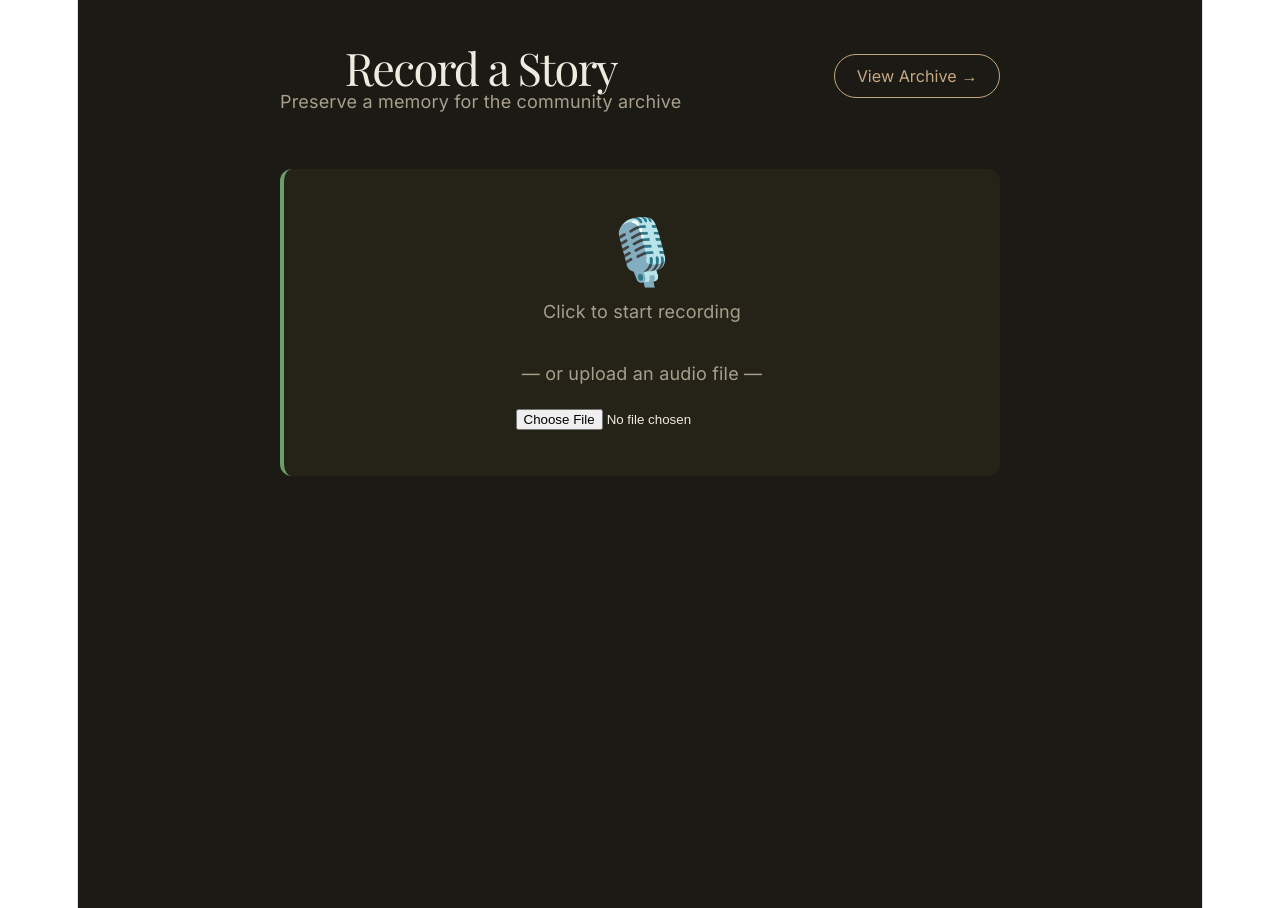
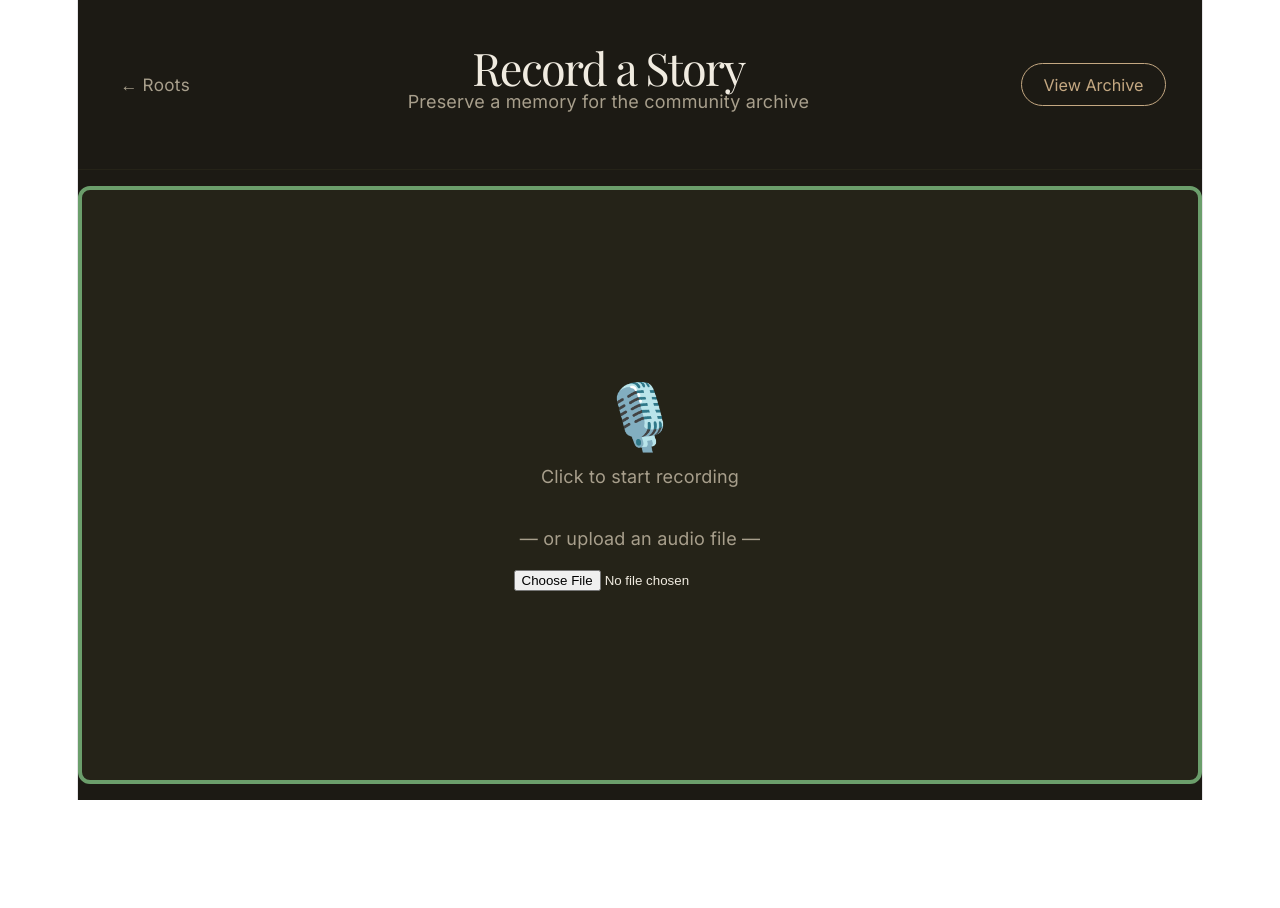
Before and after one commit to ashwari-shende/roots, a React (Vite) app: page /record in a window 1280 px wide. After the commit the page ends 800 px from the top, so only its background shows below. Built offline with nearby package versions, Linux system fonts and the light colour scheme; no server answers.

Commit message:
chaged frontend for record and archive. added back to home page button for all pages.

```diff
--- a/src/Archive.jsx
+++ b/src/Archive.jsx
@@ -35,32 +35,53 @@ export default function Archive() {
             minHeight: '100vh',
             backgroundColor: theme.colors.bgPrimary,
             fontFamily: theme.fonts.body,
+            //padding: '3rem 2rem',
+            display: 'flex',
+            flexDirection: 'column',
+        }}>
+
+            <header
+            style={{
+                padding: '1.25rem 2rem',
+                borderBottom: `1px solid ${theme.colors.bgSecondary}`,
+                display: 'flex',
+                alignItems: 'center',
+                justifyContent: 'space-between',
                 padding: '3rem 2rem',
-        }}>
-            <div style={{
-                display: 'flex',
-                justifyContent: 'space-between',
-                alignItems: 'flex-start',
-                marginBottom: '3rem',
-                maxWidth: '720px',
-                margin: '0 auto 3rem auto',
-            }}>
+            }}
+        >
+            <button
+            onClick={() => navigate('/')}
+            style={{
+                background: 'none',
+                border: 'none',
+                color: theme.colors.textMuted,
+                fontFamily: theme.fonts.body,
+                fontSize: '0.95rem',
+                cursor: 'pointer',
+                letterSpacing: '0.02em',
+            }}
+            >
+            ← Roots
+            </button>
             <div>
-                    <h1 style={{
+              <h1
+                style={{
                     fontFamily: theme.fonts.heading,
                     color: theme.colors.textPrimary,
                     fontSize: '2.5rem',
                     marginBottom: '0.5rem',
                     marginTop: 0,
-                    }}>
+                }}
+            >
                 Community Archive
             </h1>
-                    <p style={{ color: theme.colors.textMuted, margin: 0 }}>
+            <p style={{ color: theme.colors.textMuted, margin: 0}}>
                 Stories preserved by the community, for the community
             </p>
             </div>
             <button
-                    onClick={() => navigate('/chat')}
+                onClick={() => navigate('/archive')}
                 style={{
                     padding: '0.6rem 1.2rem',
                     fontSize: '0.9rem',
@@ -72,11 +93,23 @@ export default function Archive() {
                     fontFamily: theme.fonts.body,
                     whiteSpace: 'nowrap',
                 }}>
-                    Ask the Archive →
+                Ask the Archive
             </button>
-            </div>
-
-            <div style={{ display: 'flex', flexDirection: 'column', gap: '1.5rem', maxWidth: '720px', margin: '0 auto' }}>
+        </header>
+            {/* Archive Cards */}
+            <div style={{
+                flex: 1,
+                display: 'flex',
+                alignItems: "center",
+            }}>
+            <div style={{
+                flexDirection: 'column',
+                justifyContent: "center",
+                gap: '2.5rem',
+                maxWidth: '720px',
+                margin: '0 auto',
+                display: "flex",
+            }}>
                 {mockStories.map(story => (
                     <div key={story.id} style={{
                         backgroundColor: theme.colors.bgSecondary,
@@ -98,5 +131,6 @@ export default function Archive() {
                 ))}
             </div>
         </div>
+        </div>
     )
 }
--- a/src/Chatbot.jsx
+++ b/src/Chatbot.jsx
@@ -124,10 +124,10 @@ export default function Chatbot() {
         <h1
           style={{
             fontFamily: theme.fonts.heading,
-            fontSize: '1.4rem',
-            fontWeight: 500,
-            margin: 0,
-            letterSpacing: '0.01em',
+            color: theme.colors.textPrimary,
+            fontSize: '2.5rem',
+            marginBottom: '0.5rem',
+            marginTop: 0,
           }}
         >
           Ask the Archive
@@ -135,17 +135,16 @@ export default function Chatbot() {
         <button
           onClick={() => navigate('/archive')}
           style={{
-            background: 'none',
-            border: `1px solid ${theme.colors.bgSecondary}`,
-            color: theme.colors.textMuted,
-            fontFamily: theme.fonts.body,
-            fontSize: '0.85rem',
-            padding: '0.45rem 0.9rem',
+            padding: '0.6rem 1.2rem',
+            fontSize: '0.9rem',
+            backgroundColor: 'transparent',
+            color: theme.colors.warmSand,
+            border: `1px solid ${theme.colors.warmSand}`,
             borderRadius: '999px',
             cursor: 'pointer',
-            letterSpacing: '0.02em',
-          }}
-        >
+            fontFamily: theme.fonts.body,
+            whiteSpace: 'nowrap',
+          }}>
           Browse stories
         </button>
       </header>
--- a/src/pages/RecordPage.jsx
+++ b/src/pages/RecordPage.jsx
@@ -86,58 +86,86 @@ export default function RecordPage() {
       minHeight: "100vh",
       backgroundColor: theme.colors.bgPrimary,
       fontFamily: theme.fonts.body,
-      padding: "3rem 2rem",
-    }}>
-      <div style={{
-        maxWidth: "720px",
-        margin: "0 auto",
+      //padding: "3rem 2rem",
+      display: 'flex',
+      flexDirection: 'column',
     }}>
 
-        {/* Header */}
-        <div style={{
-          display: "flex",
-          justifyContent: "space-between",
-          alignItems: "flex-start",
-          marginBottom: "3rem",
-        }}>
+      <header
+        style={{
+          padding: '1.25rem 2rem',
+          borderBottom: `1px solid ${theme.colors.bgSecondary}`,
+          display: 'flex',
+          alignItems: 'center',
+          justifyContent: 'space-between',
+          padding: '3rem 2rem',
+        }}
+      >
+        <button
+          onClick={() => navigate('/')}
+          style={{
+            background: 'none',
+            border: 'none',
+            color: theme.colors.textMuted,
+            fontFamily: theme.fonts.body,
+            fontSize: '0.95rem',
+            cursor: 'pointer',
+            letterSpacing: '0.02em',
+          }}
+        >
+          ← Roots
+        </button>
         <div>
-            <h1 style={{
+          <h1
+          style={{
             fontFamily: theme.fonts.heading,
             color: theme.colors.textPrimary,
-              fontSize: "2.5rem",
-              marginBottom: "0.5rem",
+            fontSize: '2.5rem',
+            marginBottom: '0.5rem',
             marginTop: 0,
-            }}>
+          }}
+        >
           Record a Story
         </h1>
-            <p style={{ color: theme.colors.textMuted, margin: 0 }}>
+        <p style={{ color: theme.colors.textMuted, margin: 0}}>
           Preserve a memory for the community archive
         </p>
         </div>
         <button
           onClick={() => navigate('/archive')}
           style={{
-              padding: "0.6rem 1.2rem",
-              fontSize: "0.9rem",
-              backgroundColor: "transparent",
+            padding: '0.6rem 1.2rem',
+            fontSize: '0.9rem',
+            backgroundColor: 'transparent',
             color: theme.colors.warmSand,
             border: `1px solid ${theme.colors.warmSand}`,
-              borderRadius: "999px",
-              cursor: "pointer",
+            borderRadius: '999px',
+            cursor: 'pointer',
             fontFamily: theme.fonts.body,
-              whiteSpace: "nowrap",
+            whiteSpace: 'nowrap',
           }}>
-            View Archive →
+          View Archive
         </button>
-        </div>
+      </header>
 
         {/* Recording card */}
         <div style={{
+          flex: 1,
+          display: "flex",
+          alignItems: "center",
+        }}>
+        <div style={{
+          width: "100%",
           backgroundColor: theme.colors.bgSecondary,
           borderRadius: "12px",
           padding: "2.5rem",
-          borderLeft: `4px solid ${theme.colors.forestGreen}`,
+          border: `4px solid ${theme.colors.forestGreen}`,
           textAlign: "center",
+          minHeight: "500px",
+          display: "flex",              // ← add
+          flexDirection: "column",      // ← add
+          justifyContent: "center",     // ← add (vertically centers contents)
+          alignItems: "center",
         }}>
 
           {/* Mic button */}
@@ -153,7 +181,7 @@ export default function RecordPage() {
               margin: "0 auto 8px auto",
             }}
           >
-            {recording ? "⏹️" : "🎙️"}
+            {recording ? "🔴" : "🎙️"}
           </button>
           <p style={{ color: theme.colors.textMuted, marginBottom: "2rem" }}>
             {recording ? "Recording... click to stop" : "Click to start recording"}
@@ -163,12 +191,14 @@ export default function RecordPage() {
           <p style={{ color: theme.colors.textMuted, marginBottom: "1rem" }}>
             — or upload an audio file —
           </p>
+          <div style={{ display: "flex", flexDirection: "column", alignItems: "center"}}>
             <input
               type="file"
               accept="audio/*"
               onChange={handleFileUpload}
-            style={{ color: theme.colors.textPrimary }}
+              style={{ color: theme.colors.textPrimary}}
             />
+          </div>
 
           {/* Playback */}
           {audioURL && (
```
Also changed, not shown: 1 other file (tests, documents, lock files or other folders). Lines whose indentation alone changed are shown as unchanged.
